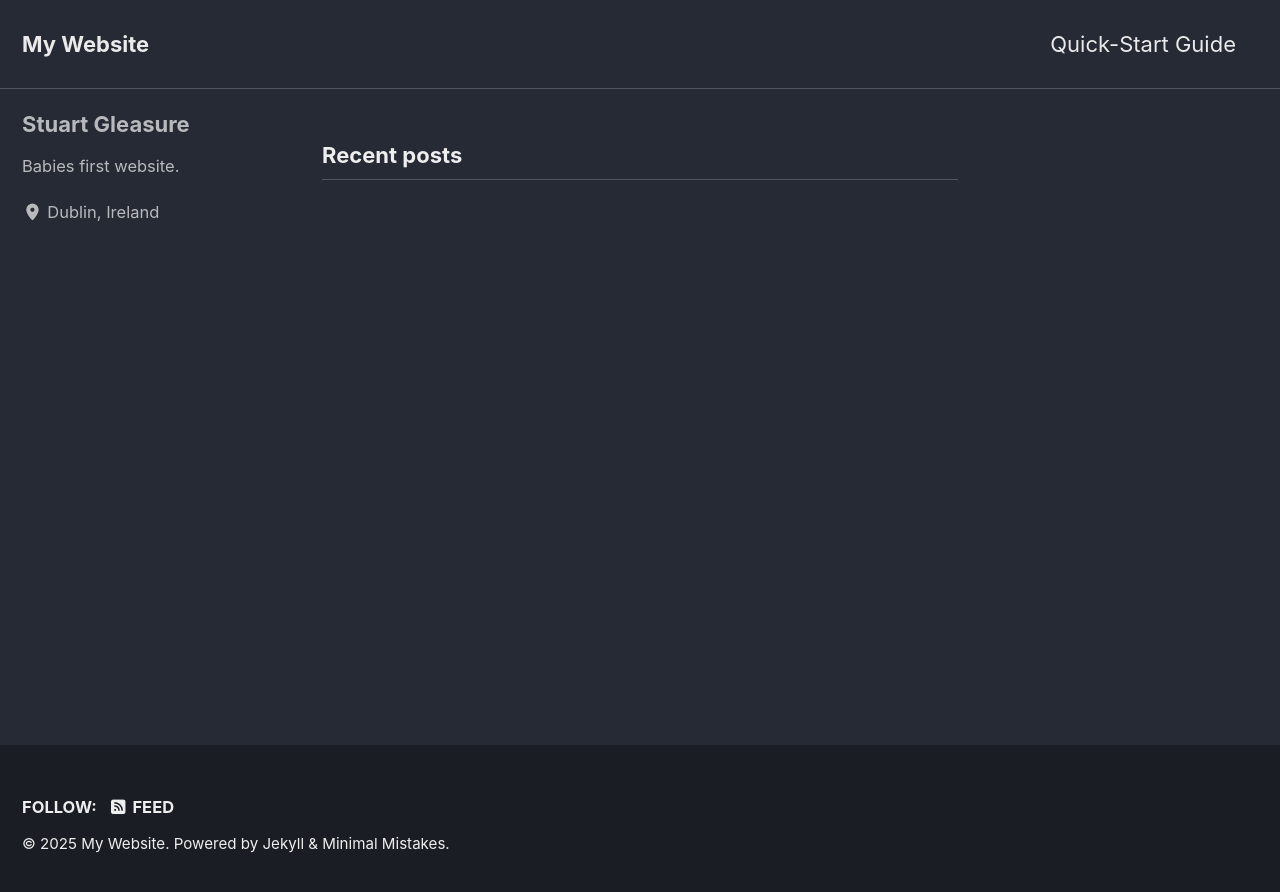
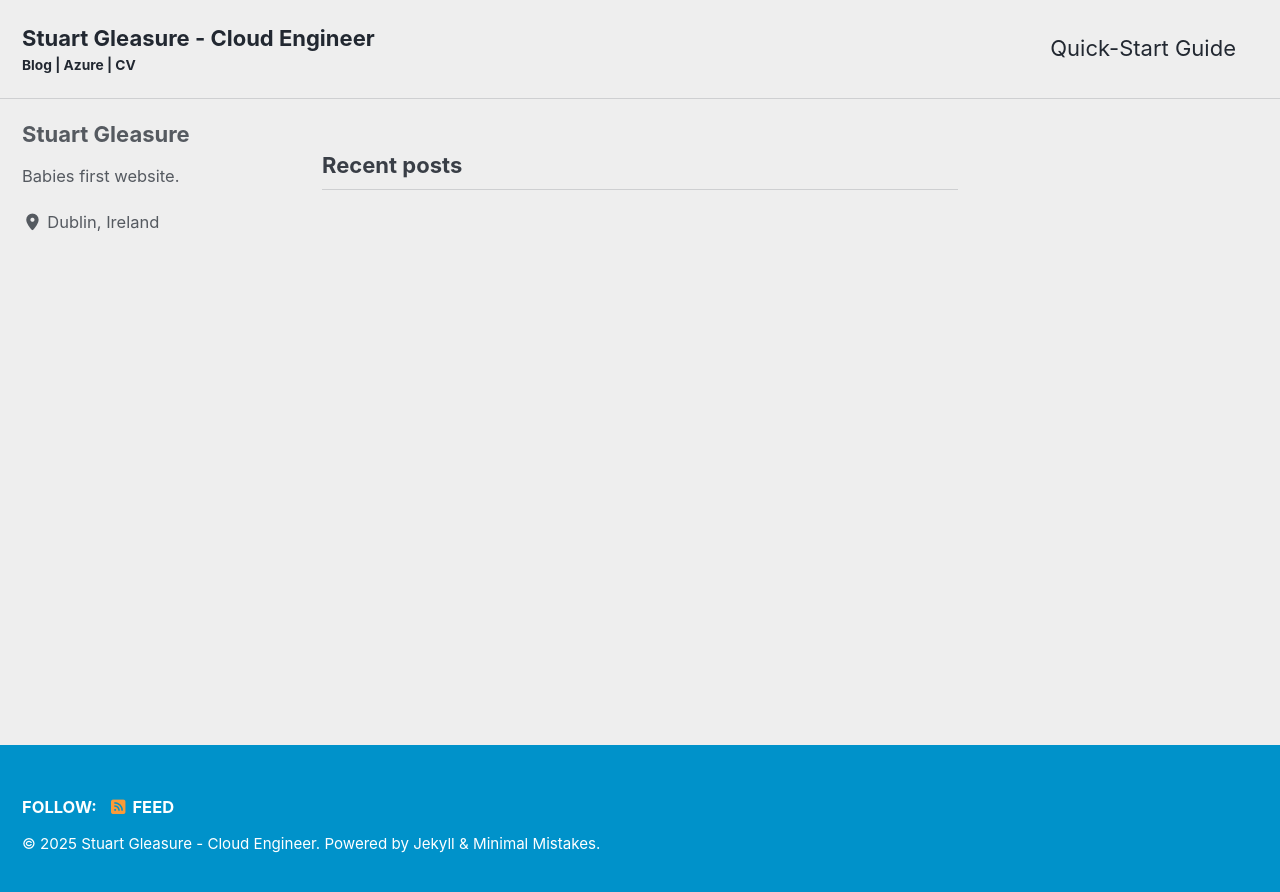
Before and after one commit to TinoStu/TinoStu.github.io, a Jekyll site: the page built from index.html, in a window 1280 px wide. Shown: the top 892 px of the page. Built offline with Jekyll 4.4.1, drawn with Linux system fonts in a browser that asks for light colours; cached includes are drawn as plain includes; the list of posts is cut into pages by our own code.

Commit message:
Add author info

```diff
--- a/_config.yml
+++ b/_config.yml
@@ -12,16 +12,16 @@
 
 # theme                  : "minimal-mistakes-jekyll"
 # remote_theme           : "mmistakes/minimal-mistakes"
-minimal_mistakes_skin    : "dark" # "default", "air", "aqua", "contrast", "dark", "dirt", "neon", "mint", "plum", "sunrise"
+minimal_mistakes_skin    : "air" # "default", "air", "aqua", "contrast", "dark", "dirt", "neon", "mint", "plum", "sunrise"
 
 # Site Settings
 locale                   : "en-US"
 rtl                      : # true, false (default) # turns direction of the page into right to left for RTL languages
-title                    : "My Website"
+title                    : "Stuart Gleasure - Cloud Engineer"
 title_separator          : "-"
-subtitle                 : # site tagline that appears below site title in masthead
+subtitle                 : "Blog | Azure | CV" # site tagline that appears below site title in masthead
 name                     : "Your Name"
-description              : "An amazing website."
+description              : "Cloud engineering insights, projects, and more"
 url                      : # the base hostname & protocol for your site e.g. "https://mmistakes.github.io"
 baseurl                  : # the subpath of your site, e.g. "/blog"
 repository               : # GitHub username/repo-name e.g. "mmistakes/minimal-mistakes"
```
Also changed, not shown: assets/images/bio-photo.jpg (added).
